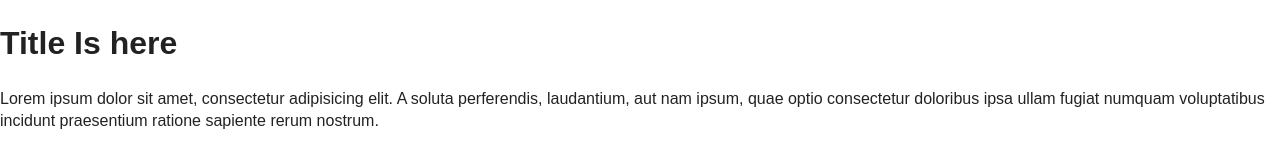
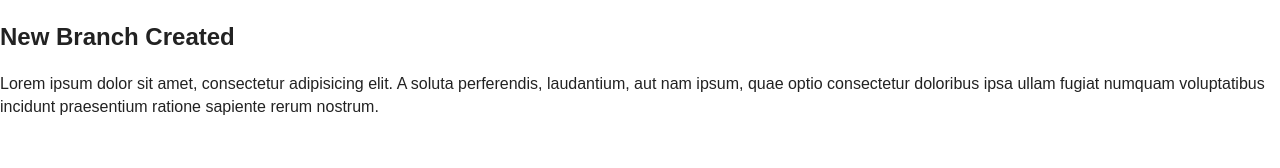
Before and after one commit to easymoneysniper/TestingApp, a plain HTML site: page index.html in a window 1280 px wide. Drawn offline with nearby package versions, Linux system fonts and the light colour scheme.

Commit message:
New Branch Created

```diff
--- a/index.html
+++ b/index.html
@@ -20,7 +20,7 @@
         <![endif]-->
 
         <!-- Add your site or application content here -->
-        <h1>Title Is here</h1>
+        <h2>New Branch Created</h2>
         <p>Lorem ipsum dolor sit amet, consectetur adipisicing elit. A soluta perferendis, laudantium, aut nam ipsum, quae optio consectetur doloribus ipsa ullam fugiat numquam voluptatibus incidunt praesentium ratione sapiente rerum nostrum.</p>
 
         <script src="https://ajax.googleapis.com/ajax/libs/jquery/1.11.3/jquery.min.js"></script>
```
